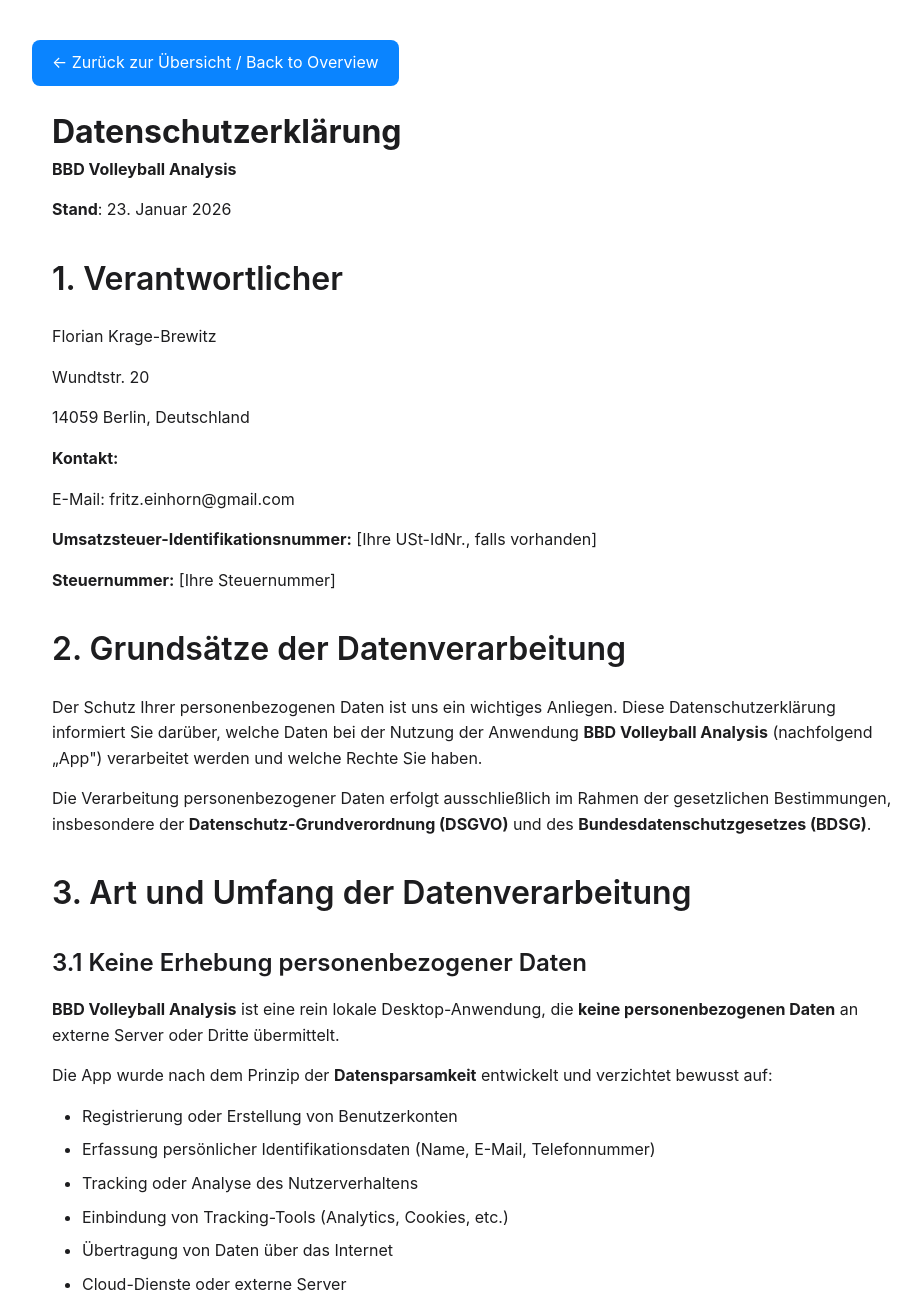
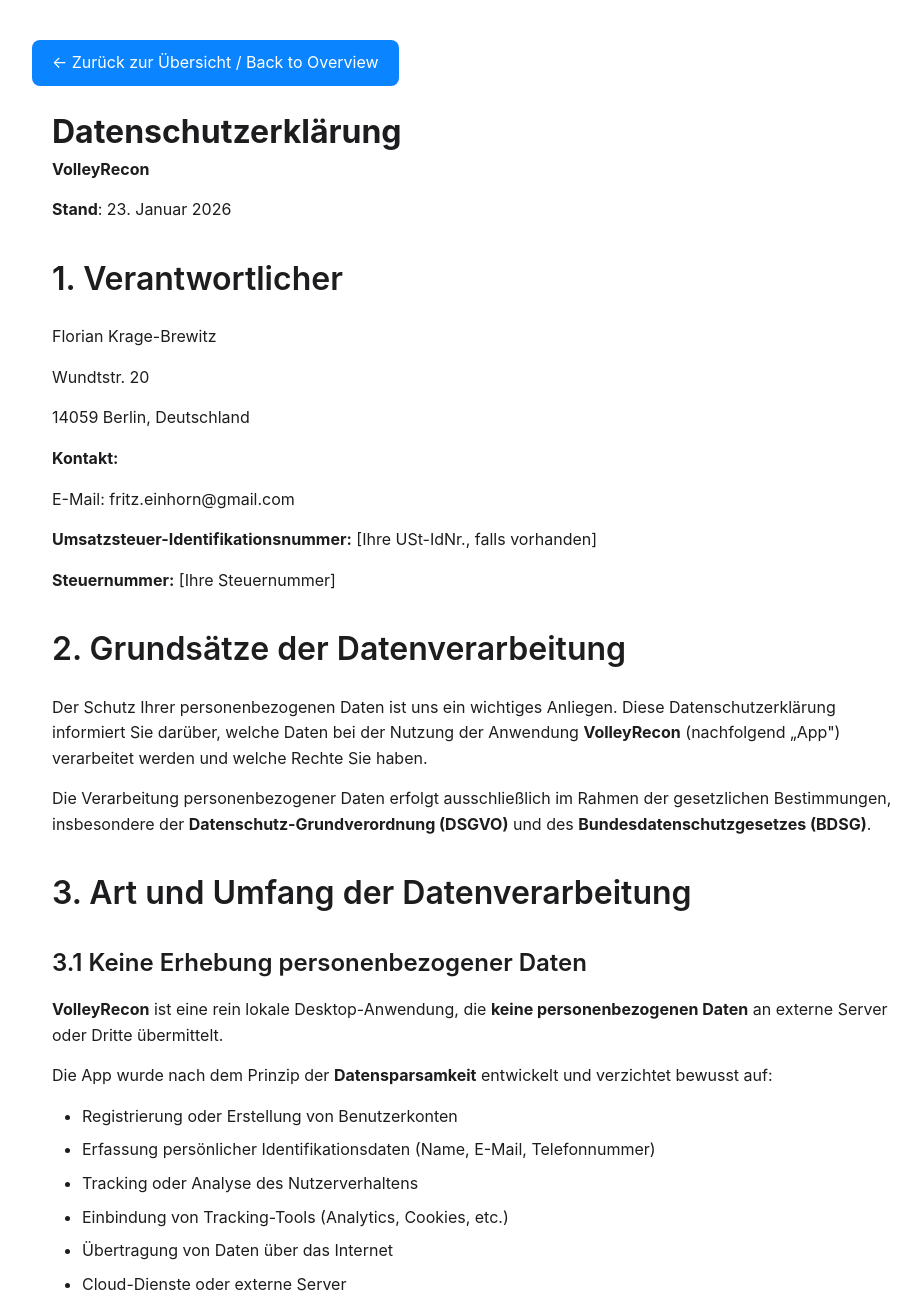
Before and after one commit to fritzeinhorn/volleyball_analysis_legal, a plain HTML site: page datenschutz.html in a window 1280 px wide. Shown: the top 1300 px of the page, without its empty margins (158-1079 px from the left). Drawn offline with Linux system fonts and the light colour scheme.

Commit message:
Update app name from BBD Volleyball Analysis to VolleyRecon

```diff
--- a/datenschutz.html
+++ b/datenschutz.html
@@ -3,7 +3,7 @@
 <head>
     <meta charset="UTF-8">
     <meta name="viewport" content="width=device-width, initial-scale=1.0">
-    <title>Datenschutzerklärung - BBD Volleyball Analysis</title>
+    <title>Datenschutzerklärung - VolleyRecon</title>
     <link rel="stylesheet" href="style.css">
 </head>
 <body>
@@ -11,7 +11,7 @@
         <a href="index.html" class="back-link">← Zurück zur Übersicht / Back to Overview</a>
         <main>
             <h1>Datenschutzerklärung</h1>
-<p><strong>BBD Volleyball Analysis</strong></p>
+<p><strong>VolleyRecon</strong></p>
 
 <p><strong>Stand</strong>: 23. Januar 2026</p>
 
@@ -30,7 +30,7 @@
 
 <h2>2. Grundsätze der Datenverarbeitung</h2>
 
-<p>Der Schutz Ihrer personenbezogenen Daten ist uns ein wichtiges Anliegen. Diese Datenschutzerklärung informiert Sie darüber, welche Daten bei der Nutzung der Anwendung <strong>BBD Volleyball Analysis</strong> (nachfolgend „App") verarbeitet werden und welche Rechte Sie haben.</p>
+<p>Der Schutz Ihrer personenbezogenen Daten ist uns ein wichtiges Anliegen. Diese Datenschutzerklärung informiert Sie darüber, welche Daten bei der Nutzung der Anwendung <strong>VolleyRecon</strong> (nachfolgend „App") verarbeitet werden und welche Rechte Sie haben.</p>
 
 <p>Die Verarbeitung personenbezogener Daten erfolgt ausschließlich im Rahmen der gesetzlichen Bestimmungen, insbesondere der <strong>Datenschutz-Grundverordnung (DSGVO)</strong> und des <strong>Bundesdatenschutzgesetzes (BDSG)</strong>.</p>
 
@@ -39,7 +39,7 @@
 
 <h3>3.1 Keine Erhebung personenbezogener Daten</h3>
 
-<p><strong>BBD Volleyball Analysis</strong> ist eine rein lokale Desktop-Anwendung, die <strong>keine personenbezogenen Daten</strong> an externe Server oder Dritte übermittelt.</p>
+<p><strong>VolleyRecon</strong> ist eine rein lokale Desktop-Anwendung, die <strong>keine personenbezogenen Daten</strong> an externe Server oder Dritte übermittelt.</p>
 
 <p>Die App wurde nach dem Prinzip der <strong>Datensparsamkeit</strong> entwickelt und verzichtet bewusst auf:</p>
 <ul>
@@ -234,7 +234,7 @@
 
 <h2>13. Zusammenfassung</h2>
 
-<p><strong>BBD Volleyball Analysis</strong> ist eine datenschutzfreundliche Desktop-Anwendung, die:</p>
+<p><strong>VolleyRecon</strong> ist eine datenschutzfreundliche Desktop-Anwendung, die:</p>
 
 <p>✅ <strong>Keine personenbezogenen Daten</strong> an externe Server sendet  </p>
 <p>✅ <strong>Keine Benutzerkonten</strong> oder Registrierungen erfordert  </p>
```
Also changed, not shown: impressum.html (+2 -2 lines), index.html (+3 -3 lines), privacy-policy.html (+5 -5 lines).
